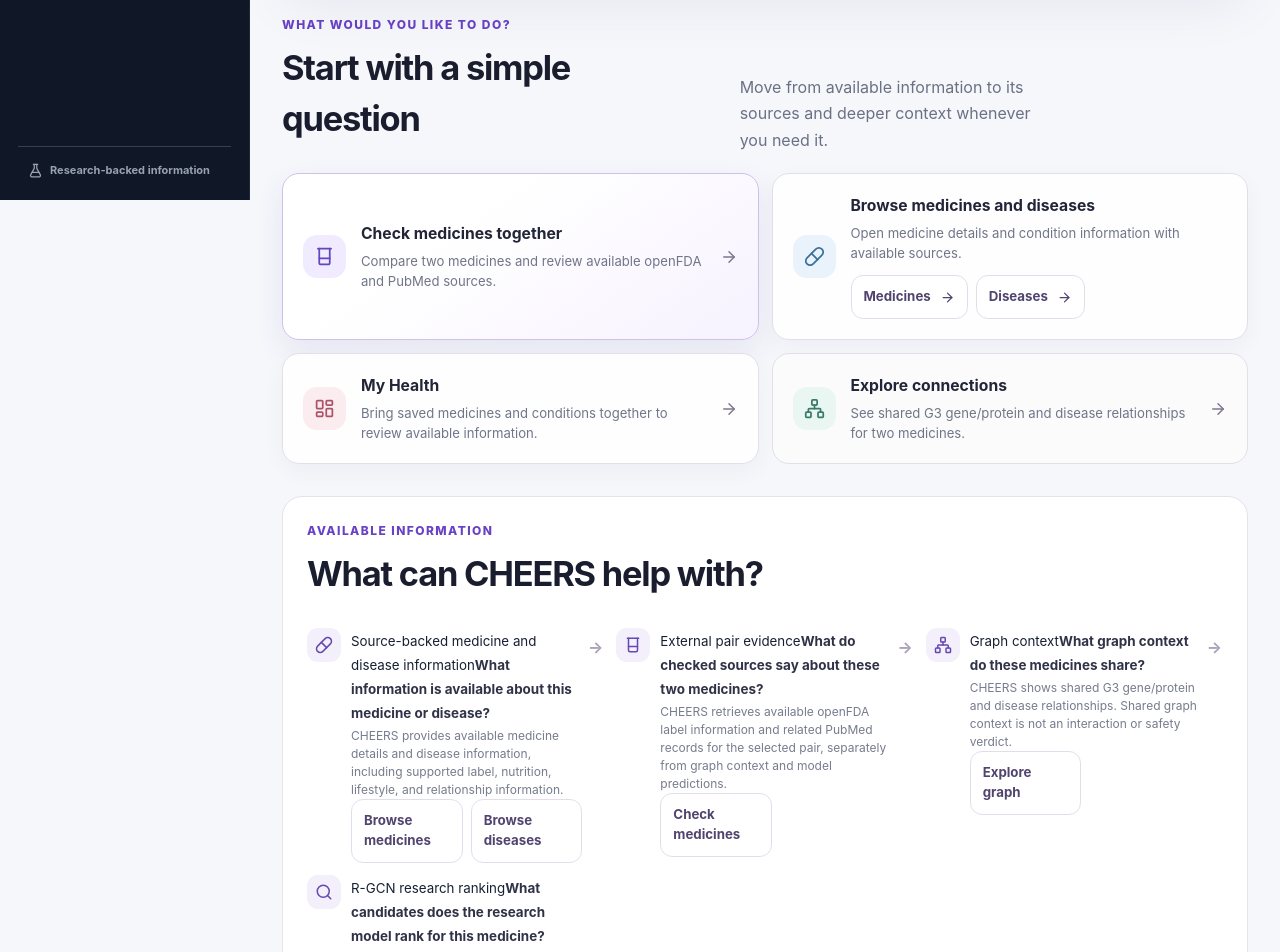
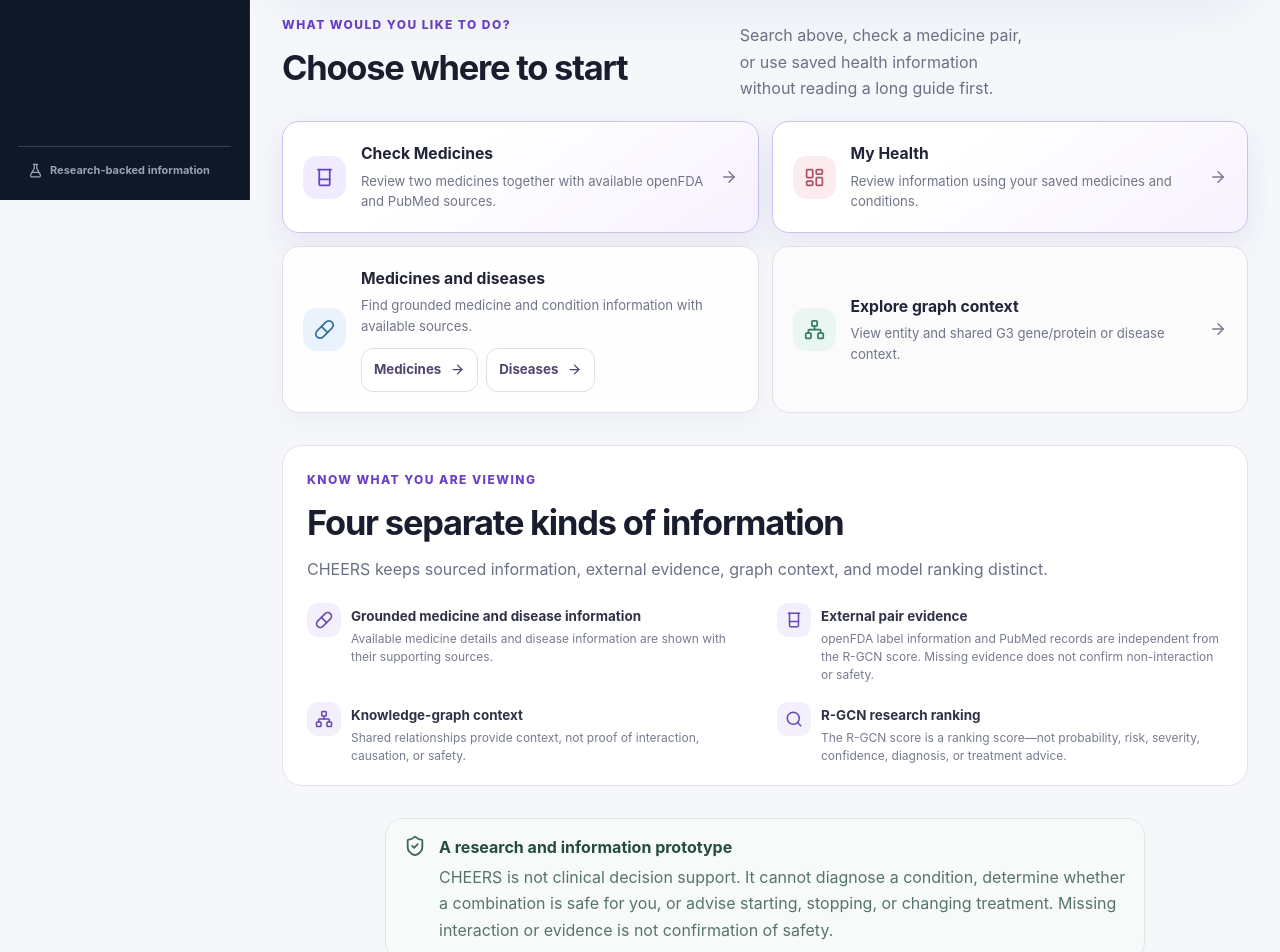
Before and after one commit to Tuvshinjargal03/CHEERS-PrimeKG-RGCN-DDI-Prediction_draft1, a React (Vite) app in the folder frontend/: page /graph#/overview in a window 1280 px wide. Shown: the part 600-1552 px from the top of the page. Built offline with nearby package versions, Linux system fonts and the light colour scheme.

Commit message:
Improve Home page information hierarchy

```diff
--- a/frontend/src/pages/Home.jsx
+++ b/frontend/src/pages/Home.jsx
@@ -1,5 +1,6 @@
 import {
   ArrowRight,
+  BarChart3,
   Beaker,
   BookOpen,
   FlaskConical,
@@ -16,16 +17,24 @@ import './PublicSearch.css'
 
 const QUICK_ACTIONS = [
   {
-    title: 'Check medicines together',
-    description: 'Compare two medicines and review available openFDA and PubMed sources.',
+    title: 'Check Medicines',
+    description: 'Review two medicines together with available openFDA and PubMed sources.',
     path: '/check',
     icon: Beaker,
     tone: 'violet',
     emphasis: 'featured',
   },
   {
-    title: 'Browse medicines and diseases',
-    description: 'Open medicine details and condition information with available sources.',
+    title: 'My Health',
+    description: 'Review information using your saved medicines and conditions.',
+    path: '/my-health',
+    icon: LayoutDashboard,
+    tone: 'rose',
+    emphasis: 'featured',
+  },
+  {
+    title: 'Medicines and diseases',
+    description: 'Find grounded medicine and condition information with available sources.',
     links: [
       { path: '/medicines', label: 'Medicines' },
       { path: '/diseases', label: 'Diseases' },
@@ -34,15 +43,8 @@ const QUICK_ACTIONS = [
     tone: 'blue',
   },
   {
-    title: 'My Health',
-    description: 'Bring saved medicines and conditions together to review available information.',
-    path: '/my-health',
-    icon: LayoutDashboard,
-    tone: 'rose',
-  },
-  {
-    title: 'Explore connections',
-    description: 'See shared G3 gene/protein and disease relationships for two medicines.',
+    title: 'Explore graph context',
+    description: 'View entity and shared G3 gene/protein or disease context.',
     path: '/graph',
     icon: Network,
     tone: 'green',
@@ -72,8 +74,8 @@ export default function Home() {
           <span className="public-brand-word">CHEERS</span>
           <h1 id="public-home-title">Understand your medicines better.</h1>
           <p>
-            Search medicines, diseases, side effects, and available evidence and context
-            — with sources you can explore.
+            Search for a medicine or disease, then review available sources, graph context,
+            and clearly separated research information.
           </p>
         </div>
 
@@ -97,9 +99,9 @@ export default function Home() {
         <div className="public-section-heading public-section-heading-row">
           <div>
             <span className="eyebrow">What would you like to do?</span>
-            <h2 id="quick-actions-title">Start with a simple question</h2>
+            <h2 id="quick-actions-title">Choose where to start</h2>
           </div>
-          <p>Move from available information to its sources and deeper context whenever you need it.</p>
+          <p>Search above, check a medicine pair, or use saved health information without reading a long guide first.</p>
         </div>
 
         <div className="public-quick-grid">
@@ -126,47 +128,37 @@ export default function Home() {
 
       <section className="public-section public-home-flow" aria-labelledby="capabilities-title">
         <div className="public-section-heading">
-          <span className="eyebrow">Available information</span>
-          <h2 id="capabilities-title">What can CHEERS help with?</h2>
+          <span className="eyebrow">Know what you are viewing</span>
+          <h2 id="capabilities-title">Four separate kinds of information</h2>
+          <p>CHEERS keeps sourced information, external evidence, graph context, and model ranking distinct.</p>
         </div>
-        <ul className="public-flow-list">
+        <ul className="public-flow-list public-information-grid">
           <li>
             <span><Pill size={18} /></span>
             <div>
-              <small>Source-backed medicine and disease information</small>
-              <strong>What information is available about this medicine or disease?</strong>
-              <p>CHEERS provides available medicine details and disease information, including supported label, nutrition, lifestyle, and relationship information.</p>
-              <div className="public-gateway-links">
-                <Link to="/medicines">Browse medicines</Link>
-                <Link to="/diseases">Browse diseases</Link>
-              </div>
+              <strong>Grounded medicine and disease information</strong>
+              <p>Available medicine details and disease information are shown with their supporting sources.</p>
             </div>
           </li>
           <li>
             <span><Beaker size={18} /></span>
             <div>
-              <small>External pair evidence</small>
-              <strong>What do checked sources say about these two medicines?</strong>
-              <p>CHEERS retrieves available openFDA label information and related PubMed records for the selected pair, separately from graph context and model predictions.</p>
-              <div className="public-gateway-links"><Link to="/check">Check medicines</Link></div>
+              <strong>External pair evidence</strong>
+              <p>openFDA label information and PubMed records are independent from the R-GCN score. Missing evidence does not confirm non-interaction or safety.</p>
             </div>
           </li>
           <li>
             <span><Network size={18} /></span>
             <div>
-              <small>Graph context</small>
-              <strong>What graph context do these medicines share?</strong>
-              <p>CHEERS shows shared G3 gene/protein and disease relationships. Shared graph context is not an interaction or safety verdict.</p>
-              <div className="public-gateway-links"><Link to="/graph">Explore graph</Link></div>
+              <strong>Knowledge-graph context</strong>
+              <p>Shared relationships provide context, not proof of interaction, causation, or safety.</p>
             </div>
           </li>
           <li>
             <span><Search size={18} /></span>
             <div>
-              <small>R-GCN research ranking</small>
-              <strong>What candidates does the research model rank for this medicine?</strong>
-              <p>CHEERS shows eligible unobserved PrimeKG candidate links ranked by the R-GCN using raw model scores. These are research ranking values, not clinical probability, severity, confidence, or risk.</p>
-              <div className="public-gateway-links"><Link to="/predictor">Open Research Predictor</Link></div>
+              <strong>R-GCN research ranking</strong>
+              <p>The R-GCN score is a ranking score—not probability, risk, severity, confidence, diagnosis, or treatment advice.</p>
             </div>
           </li>
         </ul>
@@ -175,12 +167,11 @@ export default function Home() {
       <aside className="public-scope-note public-home-scope" aria-labelledby="public-scope-title">
         <ShieldCheck size={22} aria-hidden="true" />
         <div>
-          <h2 id="public-scope-title">Information, not a personal prescription</h2>
+          <h2 id="public-scope-title">A research and information prototype</h2>
           <p>
-            CHEERS organizes available sources, graph relationships, and research rankings.
-            It cannot diagnose a condition, determine whether a combination is safe for you,
-            or advise starting, stopping, or changing treatment. Missing evidence and high model
-            scores are not clinical conclusions.
+            CHEERS is not clinical decision support. It cannot diagnose a condition, determine
+            whether a combination is safe for you, or advise starting, stopping, or changing
+            treatment. Missing interaction or evidence is not confirmation of safety.
           </p>
         </div>
       </aside>
@@ -189,11 +180,12 @@ export default function Home() {
         <div>
           <span className="eyebrow">Behind the product</span>
           <h2 id="public-research-title">Built on CHEERS knowledge-graph DDI research</h2>
-          <p>Explore the experiments, research predictor, and methodology behind the system.</p>
+          <p>Review the model, controlled results, relation analysis, and study methods.</p>
         </div>
         <div className="public-gateway-links">
+          <Link to="/predictor"><Search size={18} /> DDI Predictor</Link>
           <Link to="/experiments"><BookOpen size={18} /> Experiments</Link>
-          <Link to="/predictor"><Search size={18} /> Research Predictor</Link>
+          <Link to="/relations"><BarChart3 size={18} /> Relation Analysis</Link>
           <Link to="/methodology"><FlaskConical size={18} /> Methodology</Link>
         </div>
       </section>
--- a/frontend/src/pages/PublicSearch.css
+++ b/frontend/src/pages/PublicSearch.css
@@ -393,6 +393,19 @@
   color: #777c8d;
   font-size: 0.75rem;
   line-height: 1.5;
+}
+
+.public-information-grid {
+  grid-template-columns: repeat(2, minmax(0, 1fr));
+  gap: 18px 24px;
+}
+
+.public-information-grid li {
+  padding: 0;
+}
+
+.public-information-grid li::after {
+  display: none;
 }
 
 .public-home-scope {
```
Also changed, not shown: 2 other files (tests, documents, lock files or other folders).
